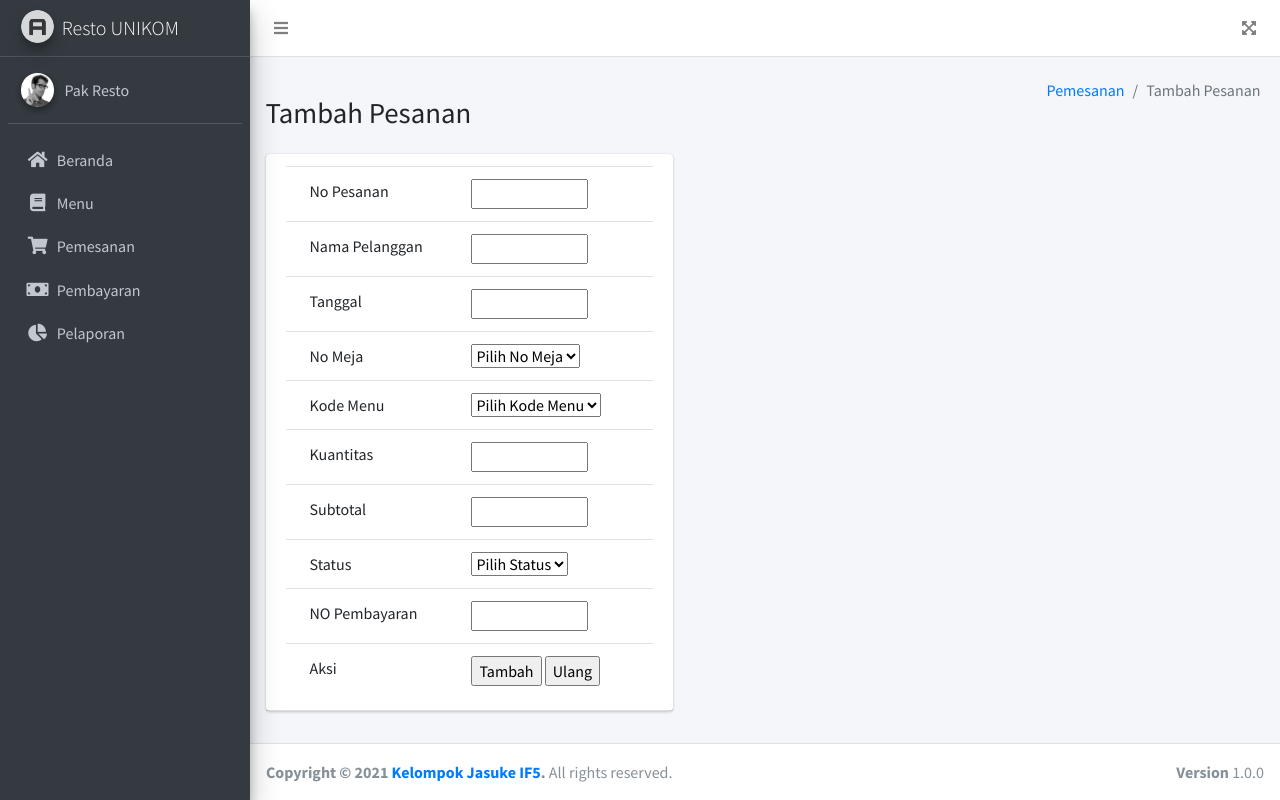
After one commit to rahmaninsani/restoran_jasuke, a CodeIgniter 4 app: template app/Views/pemesanan/tambah_pesanan.php in a window 1280 px wide. The commit adds this page. Run offline with PHP 8.4 and a stand-in for CodeIgniter, Linux system fonts and the light colour scheme; the template is opened without the code that fills it, so the values that code supplies are empty; some libraries are stand-ins or nearby versions.

Commit message:
Penambahan fitur pencarian meja, tambah pesanan, dan update status pesanan
Penambahan fitur pencarian meja, tambah pesanan, dan update status pesanan.

```diff
--- a/app/Config/Routes.php
+++ b/app/Config/Routes.php
@@ -38,6 +38,10 @@ $routes->get('/pemesanan', 'Pemesanan::index');
 $routes->get('/laporan', 'Laporan::index');
 $routes->get('/pembayaran', 'Pembayaran::index');
 $routes->get('/hitung_bayar', 'Hitung_bayar::index');
+$routes->get('/pencarian_meja', 'Pemesanan::pencarian_meja');
+$routes->get('/tambah_pesanan', 'Pemesanan::tambah_pesanan');
+$routes->get('/ubah_pesanan', 'Pemesanan::ubah_pesanan');
+
 
 /*
  * --------------------------------------------------------------------
--- /dev/null
+++ b/app/Views/pemesanan/tambah_pesanan.php
@@ -0,0 +1,102 @@
+<?= $this->extend('layout/template'); ?>
+
+<?= $this->section('content'); ?>
+
+<div class="wrapper">
+    <!-- Content Wrapper. Contains page content -->
+    <div class="content-wrapper">
+        <!-- Content Header (Page header) -->
+        <div class="content-header">
+            <div class="container-fluid">
+                <div class="row mb-2">
+                    <div class="col-sm-6">
+                        <h1 class="mt-4">Tambah Pesanan</h1>
+                    </div><!-- /.col -->
+                    <div class="col-sm-6">
+                        <ol class="breadcrumb float-sm-right">
+                            <li class="breadcrumb-item p-1"><a href="<?= site_url('/pemesanan') ?>">Pemesanan</a></li>
+                            <li class="breadcrumb-item active p-1">Tambah Pesanan</li>
+                        </ol>
+                    </div><!-- /.col -->
+                </div><!-- /.row -->
+            </div><!-- /.container-fluid -->
+        </div>
+        <!-- /.content-header -->
+        <!-- Main content -->
+        <section class="content">
+            <div class="container-fluid">
+                <div class="row">
+                    <div class="col-5">
+                        <div class="card">
+                            <div class="card-header">
+
+                                <!-- /.card-header -->
+                                <div class="card-body table-responsive p-0">
+                                    <table class="table table-hover text-nowrap">
+                                        <tr>
+                                            <td>No Pesanan</td>
+                                            <td><input type="text" name="no_pesanan" size="9" maxlength="8"></td>
+                                        </tr>
+                                        <tr>
+                                            <td>Nama Pelanggan</td>
+                                            <td><input type="text" name="nama_pelanggan" size="9" maxlength="8"></td>
+                                        </tr>
+                                        <tr>
+                                            <td>Tanggal</td>
+                                            <td><input type="text" name="tanggal" size="9" maxlength="8"></td>
+                                        </tr>
+                                        <tr>
+                                            <td>No Meja</td>
+                                            <td><select name="no_meja">
+                                                    <option>Pilih No Meja</option>
+                                                </select>
+                                            </td>
+                                        </tr>
+                                        <tr>
+                                            <td>Kode Menu</td>
+                                            <td><select name="kode_menu">
+                                                    <option>Pilih Kode Menu</option>
+                                                </select>
+                                            </td>
+                                        </tr>
+                                        <tr>
+                                            <td>Kuantitas</td>
+                                            <td><input type="text" name="kuantitas" size="9" maxlength="8"></td>
+                                        </tr>
+                                        <tr>
+                                            <td>Subtotal</td>
+                                            <td><input type="text" name="subtotal" size="9" maxlength="8"></td>
+                                        </tr>
+                                        <tr>
+                                            <td>Status</td>
+                                            <td><select name="kode_menu">
+                                                    <option>Pilih Status</option>
+                                                </select>
+                                            </td>
+                                        </tr>
+                                        <tr>
+                                            <td>NO Pembayaran</td>
+                                            <td><input type="text" name="no_pembayaran" size="9" maxlength="8"></td>
+                                        </tr>
+                                        <tr>
+                                            <td>Aksi</td>
+                                            <td><a href="<?= site_url('/pemesanan') ?>"><input type="submit" name="TblTambah" value="Tambah"></a>
+                                                <input type="reset" value="Ulang">
+                                            </td>
+                                        </tr>
+                                    </table>
+                                </div>
+                                <!-- /.card-body -->
+                            </div>
+                            <!-- /.card -->
+                        </div>
+                    </div>
+                    <!-- /.row -->
+                </div><!-- /.container-fluid -->
+        </section>
+        <!-- /.content -->
+    </div>
+    <!-- /.content-wrapper -->
+</div>
+
+<?= $this->endSection(); ?>
```
Also changed, not shown: app/Controllers/Pemesanan.php (+28 -4 lines), app/Views/pemesanan/index.php (+19 -19 lines), app/Views/pemesanan/pencarian_meja.php (added, +104 -0 lines), app/Views/pemesanan/ubah_pesanan.php (added, +70 -0 lines).
